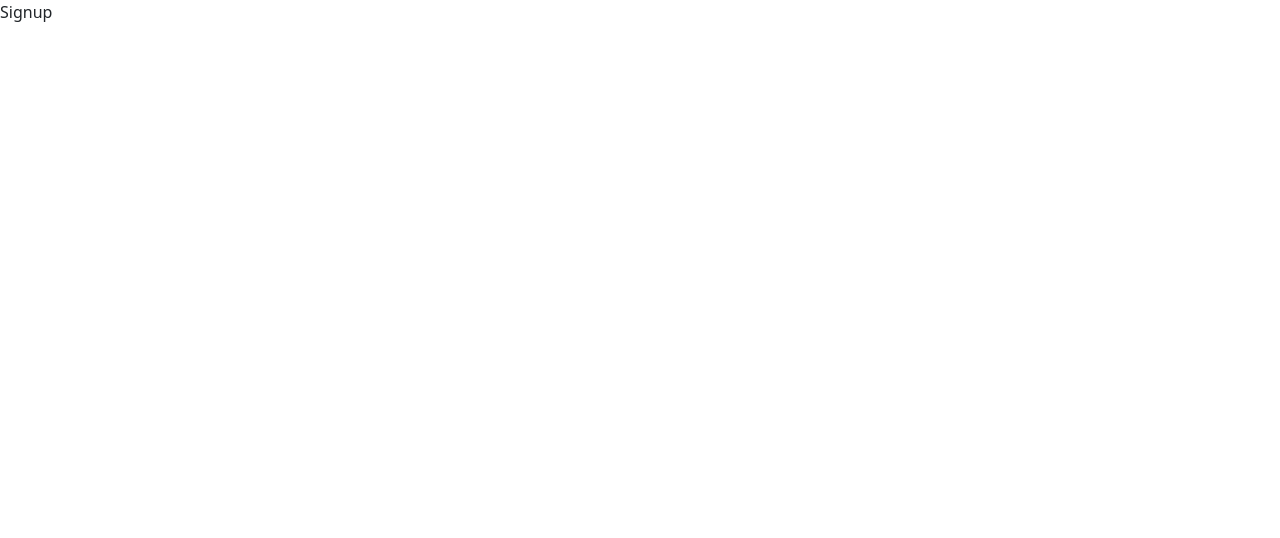
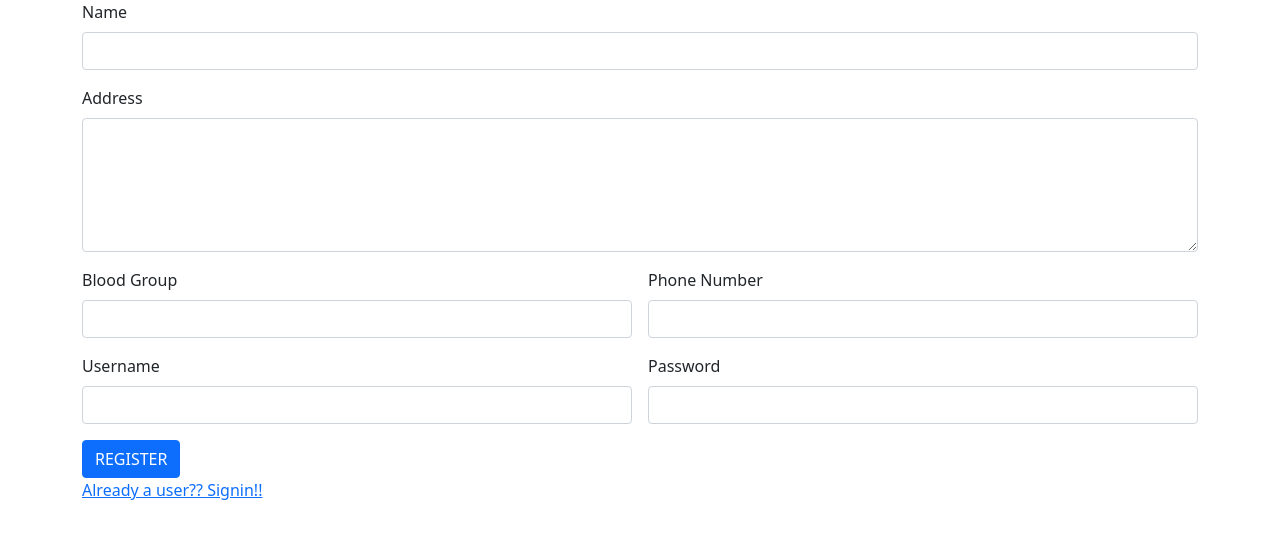
Before and after one commit to snehasamuel/Donor-react-app, a React (Create React App) app: page /signup in a window 1280 px wide. Shown: the top 538 px of the page. Built offline with nearby package versions, Linux system fonts and the light colour scheme.

Commit message:
Signup competed

```diff
--- a/src/components/Signup.js
+++ b/src/components/Signup.js
@@ -1,8 +1,58 @@
-import React from 'react'
+import React, { useState } from 'react'
+import { Link } from 'react-router-dom'
 
 const Signup = () => {
+    var [name,setName]=useState("")
+    var [address,setAddress]=useState("")
+    var [blood,setBlood]=useState("")
+    var [number,setNumber]=useState("")
+    var [user,setUser]=useState("")
+    var [pswd,setPswd]=useState("")
+
+    const viewSigup=(()=>{
+        const details={"name":name,"address":address,"blood_group":blood,"phone_number":number,"username":user,"password":pswd}
+        console.log(details)
+    })
   return (
-    <div>Signup</div>
+    <div>
+        <div className="container">
+    <div className="row">
+        <div className="col col-12 col-sm-12 col-md-12 col-lg-12 col-xl-12 col-xxl-12">
+            <div className="row g-3">
+                <div className="col col-12 col-sm-12 col-md-12 col-lg-12 col-xl-12 col-xxl-12">
+                    <label for="" className="form-label">Name</label>
+                    <input onChange={(e)=>{setName(e.target.value)}} type="text" className="form-control"/>
+                </div>
+                <div className="col col-12 col-sm-12 col-md-12 col-lg-12 col-xl-12 col-xxl-12">
+                    <label for="" className="form-label">Address</label>
+                    <textarea onChange={(e)=>{setAddress(e.target.value)}} name="" id="" cols="20" rows="5" className="form-control"></textarea>
+                </div>
+                <div className="col col-12 col-sm-6 col-md-6 col-lg-6 col-xl-6 col-xxl-6">
+                    <label for="" className="form-label">Blood Group</label>
+                    <input onChange={(e)=>{setBlood(e.target.value)}} type="text" className="form-control"/>
+                </div>
+                <div className="col col-12 col-sm-6 col-md-6 col-lg-6 col-xl-6 col-xxl-6">
+                    <label for="" className="form-label">Phone Number</label>
+                    <input onChange={(e)=>{setNumber(e.target.value)}} type="number" className="form-control"/>
+                </div>
+                <div className="col col-12 col-sm-6 col-md-6 col-lg-6 col-xl-6 col-xxl-6">
+                    <label for="" className="form-label">Username</label>
+                    <input onChange={(e)=>{setUser(e.target.value)}} type="text" className="form-control"/>
+                </div>
+                <div className="col col-12 col-sm-6 col-md-6 col-lg-6 col-xl-6 col-xxl-6">
+                    <label for="" className="form-label">Password</label>
+                    <input onChange={(e)=>{setPswd(e.target.value)}} type="password" className="form-control"/>
+                </div>
+                <div className="col col-12 col-sm-12 col-md-12 col-lg-12 col-xl-12 col-xxl-12">
+                    <button onClick={viewSigup} className="btn btn-primary">REGISTER</button><br></br>
+                    <Link to="/">Already a user?? Signin!! </Link>
+                </div>
+            </div>
+        </div>
+    </div>
+</div>
+
+    </div>
   )
 }
 
```
Also changed, not shown: public/signup.html (added, +36 -0 lines).
